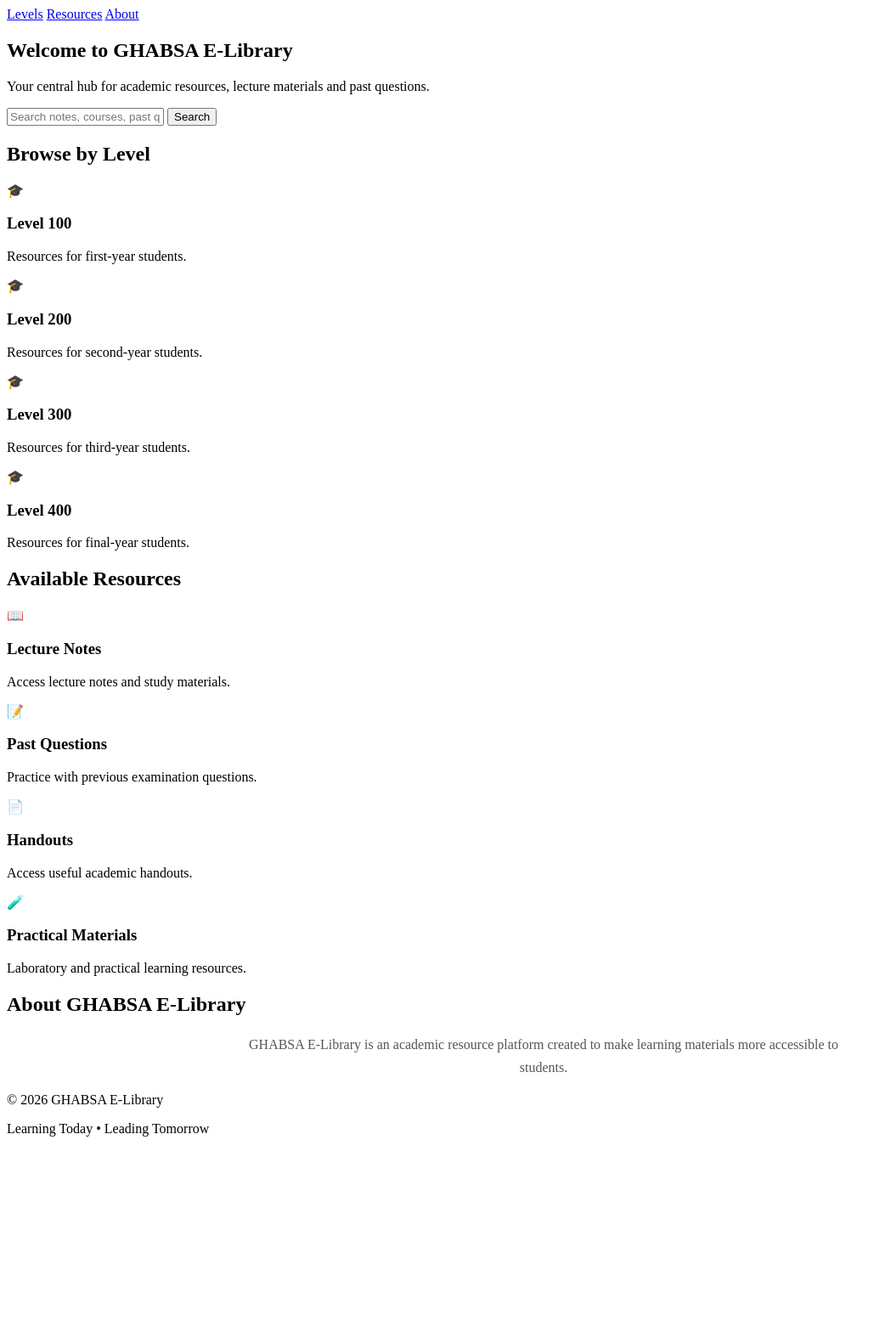
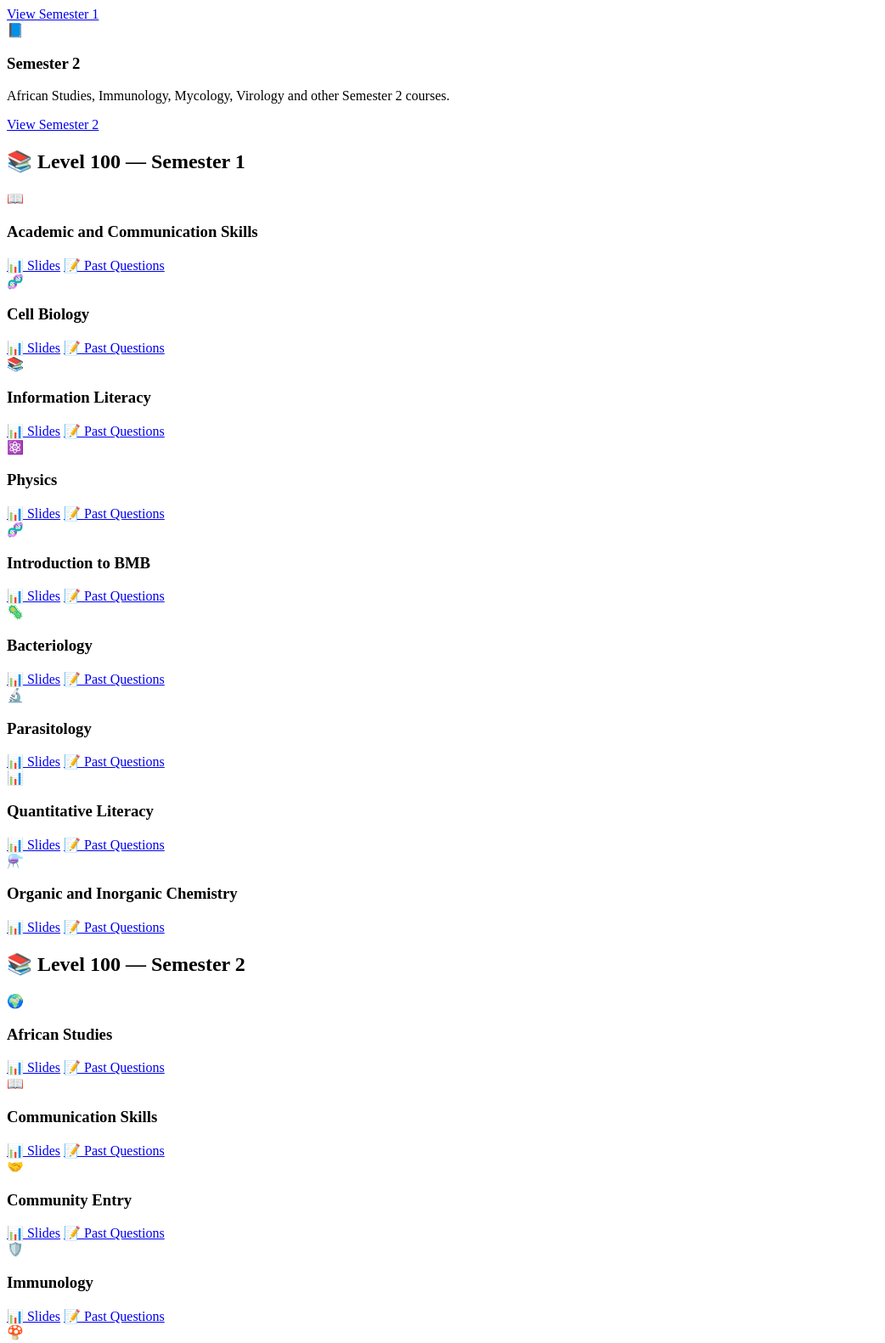
Before and after one commit to ghabsaelibrary/GHABSA-E-Library, a plain HTML site: page index.html in a window 1280 px wide. Shown: the top 1581 px of the page at 85% size, without its empty margins (0-1042 px from the left). Before the commit the page ends 1354 px from the top, so only its background shows below. Drawn offline with Linux system fonts and the light colour scheme.

Commit message:
Update index.html

```diff
--- a/index.html
+++ b/index.html
@@ -1,111 +1,231 @@
-<a href="#levels">Levels</a>
-    <a href="#resources">Resources</a>
-    <a href="#about">About</a>
-</nav>
+<a href="#semester1">
+View Semester 1
+</a>
 
-<section class="hero">
-    <h2>Welcome to GHABSA E-Library</h2>
+</div>
+
+
+<div class="card">
+
+<div class="icon">📘</div>
+
+<h3>Semester 2</h3>
 
 <p>
-        Your central hub for academic resources,
-        lecture materials and past questions.
+African Studies, Immunology,
+Mycology, Virology and other
+Semester 2 courses.
 </p>
 
-    <div class="search">
-        <input
-            type="text"
-            placeholder="Search notes, courses, past questions..."
-        >
+<a href="#semester2">
+View Semester 2
+</a>
 
-        <button>Search</button>
-    </div>
-</section>
-
-<section class="section" id="levels">
-
-    <h2>Browse by Level</h2>
-
-    <div class="levels">
-
-        <div class="level">
-            <div class="icon">🎓</div>
-            <h3>Level 100</h3>
-            <p>Resources for first-year students.</p>
-        </div>
-
-        <div class="level">
-            <div class="icon">🎓</div>
-            <h3>Level 200</h3>
-            <p>Resources for second-year students.</p>
-        </div>
-
-        <div class="level">
-            <div class="icon">🎓</div>
-            <h3>Level 300</h3>
-            <p>Resources for third-year students.</p>
-        </div>
-
-        <div class="level">
-            <div class="icon">🎓</div>
-            <h3>Level 400</h3>
-            <p>Resources for final-year students.</p>
 </div>
 
 </div>
 
 </section>
 
-<section class="section" id="resources">
 
-    <h2>Available Resources</h2>
+<section class="section" id="semester1">
 
-    <div class="resources">
+<h2>📚 Level 100 — Semester 1</h2>
 
-        <div class="resource">
+<div class="cards">
+
+<div class="card">
 <div class="icon">📖</div>
-            <h3>Lecture Notes</h3>
-            <p>Access lecture notes and study materials.</p>
+<h3>Academic and Communication Skills</h3>
+<a href="#">📊 Slides</a>
+<a href="#">📝 Past Questions</a>
 </div>
 
-        <div class="resource">
-            <div class="icon">📝</div>
-            <h3>Past Questions</h3>
-            <p>Practice with previous examination questions.</p>
+<div class="card">
+<div class="icon">🧬</div>
+<h3>Cell Biology</h3>
+<a href="#">📊 Slides</a>
+<a href="#">📝 Past Questions</a>
 </div>
 
-        <div class="resource">
-            <div class="icon">📄</div>
-            <h3>Handouts</h3>
-            <p>Access useful academic handouts.</p>
+<div class="card">
+<div class="icon">📚</div>
+<h3>Information Literacy</h3>
+<a href="#">📊 Slides</a>
+<a href="#">📝 Past Questions</a>
 </div>
 
-        <div class="resource">
-            <div class="icon">🧪</div>
-            <h3>Practical Materials</h3>
-            <p>Laboratory and practical learning resources.</p>
+<div class="card">
+<div class="icon">⚛️</div>
+<h3>Physics</h3>
+<a href="#">📊 Slides</a>
+<a href="#">📝 Past Questions</a>
+</div>
+
+<div class="card">
+<div class="icon">🧬</div>
+<h3>Introduction to BMB</h3>
+<a href="#">📊 Slides</a>
+<a href="#">📝 Past Questions</a>
+</div>
+
+<div class="card">
+<div class="icon">🦠</div>
+<h3>Bacteriology</h3>
+<a href="#">📊 Slides</a>
+<a href="#">📝 Past Questions</a>
+</div>
+
+<div class="card">
+<div class="icon">🔬</div>
+<h3>Parasitology</h3>
+<a href="#">📊 Slides</a>
+<a href="#">📝 Past Questions</a>
+</div>
+
+<div class="card">
+<div class="icon">📊</div>
+<h3>Quantitative Literacy</h3>
+<a href="#">📊 Slides</a>
+<a href="#">📝 Past Questions</a>
+</div>
+
+<div class="card">
+<div class="icon">⚗️</div>
+<h3>Organic and Inorganic Chemistry</h3>
+<a href="#">📊 Slides</a>
+<a href="#">📝 Past Questions</a>
 </div>
 
 </div>
 
 </section>
 
+
+<section class="section" id="semester2">
+
+<h2>📚 Level 100 — Semester 2</h2>
+
+<div class="cards">
+
+<div class="card">
+<div class="icon">🌍</div>
+<h3>African Studies</h3>
+<a href="#">📊 Slides</a>
+<a href="#">📝 Past Questions</a>
+</div>
+
+<div class="card">
+<div class="icon">📖</div>
+<h3>Communication Skills</h3>
+<a href="#">📊 Slides</a>
+<a href="#">📝 Past Questions</a>
+</div>
+
+<div class="card">
+<div class="icon">🤝</div>
+<h3>Community Entry</h3>
+<a href="#">📊 Slides</a>
+<a href="#">📝 Past Questions</a>
+</div>
+
+<div class="card">
+<div class="icon">🛡️</div>
+<h3>Immunology</h3>
+<a href="#">📊 Slides</a>
+<a href="#">📝 Past Questions</a>
+</div>
+
+<div class="card">
+<div class="icon">🍄</div>
+<h3>Mycology</h3>
+<a href="#">📊 Slides</a>
+<a href="#">📝 Past Questions</a>
+</div>
+
+<div class="card">
+<div class="icon">🦠</div>
+<h3>Virology</h3>
+<a href="#">📊 Slides</a>
+<a href="#">📝 Past Questions</a>
+</div>
+
+<div class="card">
+<div class="icon">⚗️</div>
+<h3>Organic Chemistry</h3>
+<a href="#">📊 Slides</a>
+<a href="#">📝 Past Questions</a>
+</div>
+
+<div class="card">
+<div class="icon">🧪</div>
+<h3>Physical Chemistry</h3>
+<a href="#">📊 Slides</a>
+<a href="#">📝 Past Questions</a>
+</div>
+
+</div>
+
+</section>
+
+
+<section class="section" id="resources">
+
+<h2>📁 Resource Categories</h2>
+
+<div class="cards">
+
+<div class="card">
+<div class="icon">📊</div>
+<h3>Lecture Slides</h3>
+<p>Course presentation slides.</p>
+</div>
+
+<div class="card">
+<div class="icon">📝</div>
+<h3>Past Questions</h3>
+<p>Previous examination questions.</p>
+</div>
+
+<div class="card">
+<div class="icon">📄</div>
+<h3>Handouts</h3>
+<p>Course handouts and documents.</p>
+</div>
+
+<div class="card">
+<div class="icon">🧪</div>
+<h3>Practical Materials</h3>
+<p>Laboratory and practical resources.</p>
+</div>
+
+</div>
+
+</section>
+
+
 <section class="section" id="about">
 
 <h2>About GHABSA E-Library</h2>
 
-    <p style="text-align:center; max-width:700px; margin:auto; line-height:1.7; color:#555;">
+<p style="text-align:center; max-width:700px; margin:auto; line-height:1.8; color:#555;">
+
 GHABSA E-Library is an academic resource platform
-        created to make learning materials more accessible
+designed to make learning materials more accessible
 to students.
+
 </p>
 
 </section>
 
+
 <footer>
 
-    <p>© 2026 GHABSA E-Library</p>
+<p><strong>GHABSA E-Library</strong></p>
 
 <p>Learning Today • Leading Tomorrow</p>
+
+<p>© 2026 GHABSA</p>
 
 </footer>
 
```
Lines whose indentation alone changed are shown as unchanged.
